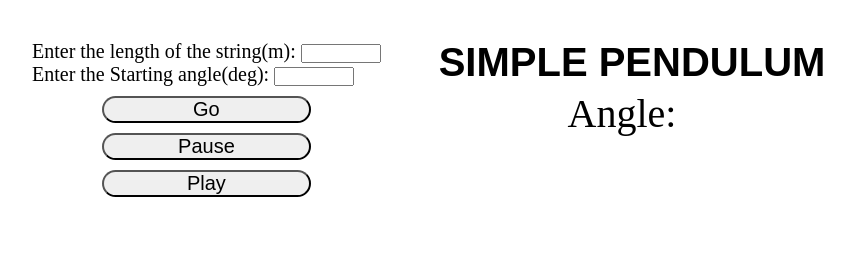
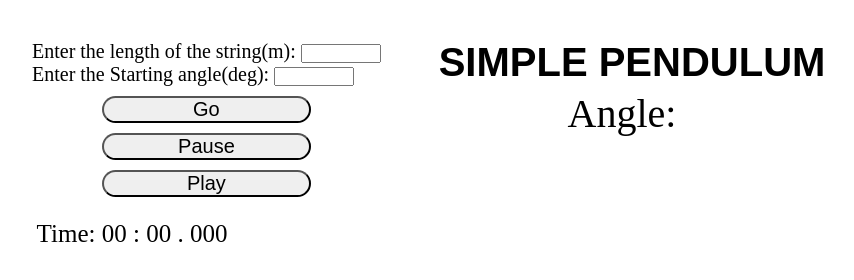
Before and after one commit to sarnavo-AI/simplePendulum, a plain HTML site: page index.html in a window 1280 px wide. Shown: the whole page, without its empty margins (8-862 px from the left). Drawn offline with Linux system fonts and the light colour scheme.

Commit message:
Update index.html
Stop Watch added

```diff
--- a/index.html
+++ b/index.html
@@ -78,7 +78,7 @@
            <button id="pause">Pause</button>
            <button id="play">Play</button>
 
-          <!-- <p id="time">Time: <span>00 : 00 . 000</span></p> -->
+           <p id="time">Time: <span id="timeSpan">00 : 00 . 000</span></p>
         </div>
 
         <p id="angle">Angle: <span id="angleSpan">&nbsp;</span></p>
```
